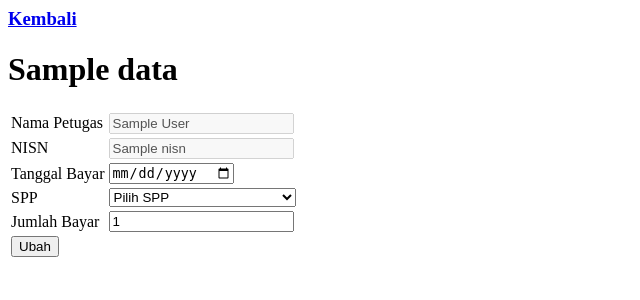
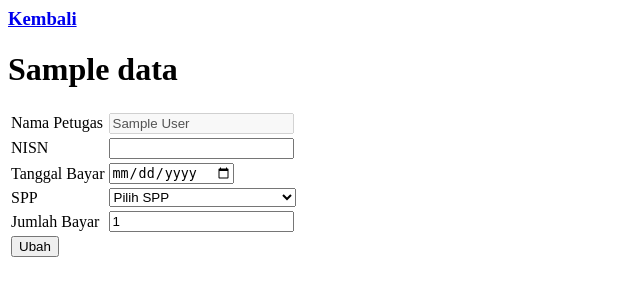
Before and after one commit to agrifajars/UTS-PL2, a PHP site: the page made by app/views/pembayaran/edit.php in a window 1280 px wide. Shown: the top 300 px of the page, without its empty margins (0-640 px from the left). Run offline with PHP 8.4, Linux system fonts and the light colour scheme; the visitor is signed in with stand-in values (Sample User, id 1); the template is opened without the code that fills it: most values are stand-ins (such as "Sample title", 1, 10 or a date in 2020); some libraries are stand-ins or nearby versions.

Commit message:
Update pembayaran

```diff
--- a/app/models/PembayaranModel.php
+++ b/app/models/PembayaranModel.php
@@ -61,10 +61,10 @@ class PembayaranModel
         $month = date('m', $timestamp);
         $year = date('Y', $timestamp);
 
-        $this->db->query('UPDATE ' . $this->table . ' SET id_petugas = :id_petugas, nisn = :nisn, tgl_bayar = :tgl_bayar, bulan_bayar = :bulan bayar, tahun_bayar = :tahun_bayar, id_spp = :id_spp, jumlah_bayar = :jumlah_bayar WHERE id_pembayaran = :id_pembayaran');
+        $this->db->query('UPDATE ' . $this->table . ' SET id_petugas = :id_petugas, nisn = :nisn, tgl_bayar = :tgl_bayar, bulan_bayar = :bulan_bayar, tahun_bayar = :tahun_bayar, id_spp = :id_spp, jumlah_bayar = :jumlah_bayar WHERE id_pembayaran = :id_pembayaran');
         $this->db->bind('id_pembayaran', $data['id_pembayaran']);
         $this->db->bind('id_petugas', $data['id_petugas']);
-        $this->db->bind('nisn', $data['inputNisn'] );
+        $this->db->bind('nisn', $data['inputNisn']);
         $this->db->bind('tgl_bayar', $date);
         $this->db->bind('bulan_bayar', $month);
         $this->db->bind('tahun_bayar', $year);
--- a/app/views/pembayaran/edit.php
+++ b/app/views/pembayaran/edit.php
@@ -15,7 +15,7 @@
         <tr>
             <td>NISN</td>
             <td>
-                <input type="text" name="inputNisn" value="<?= $data['pembayaran']['nisn']?>" disabled>
+                <input type="number" name="inputNisn" value="<?= $data['pembayaran']['nisn']?>">
             </td>
         </tr>
         <tr>
```
